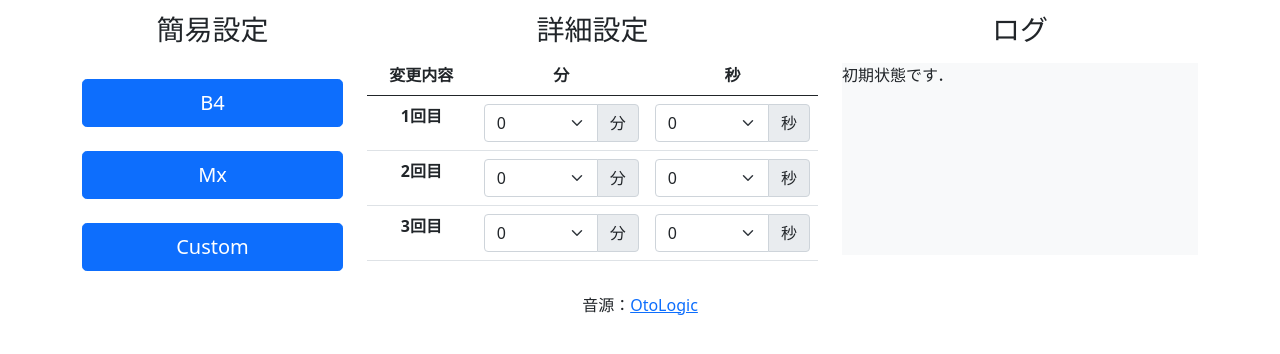
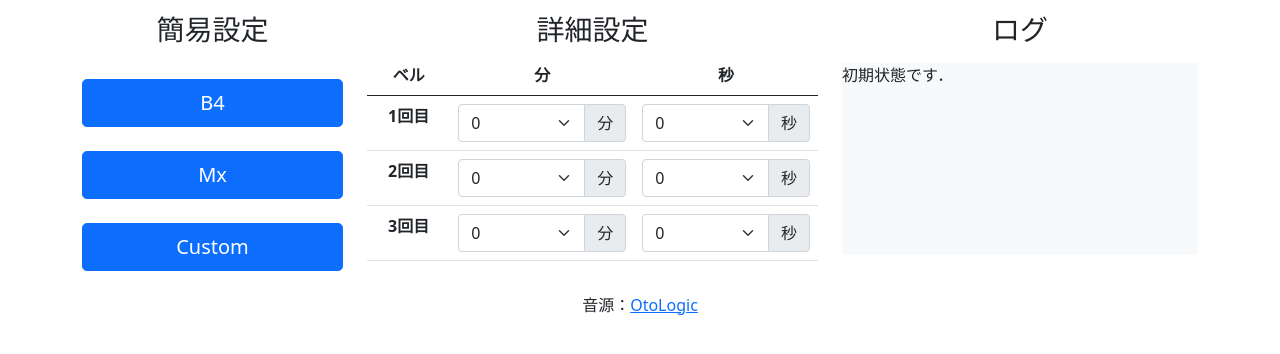
Before and after one commit to muneue-suwa/time-keeper, a website: page src/index.html in a window 1280 px wide. Shown: the part 326-680 px from the top of the page. Drawn offline with nearby package versions, Linux system fonts and the light colour scheme.

Commit message:
表記を修正した

```diff
--- a/src/index.html
+++ b/src/index.html
@@ -47,7 +47,7 @@
         <table class="table text-center" id="settings-table">
           <thead>
             <tr>
-              <th scope="col">変更内容</th>
+              <th scope="col">ベル</th>
               <th scope="col">分</th>
               <th scope="col">秒</th>
             </tr>
```
